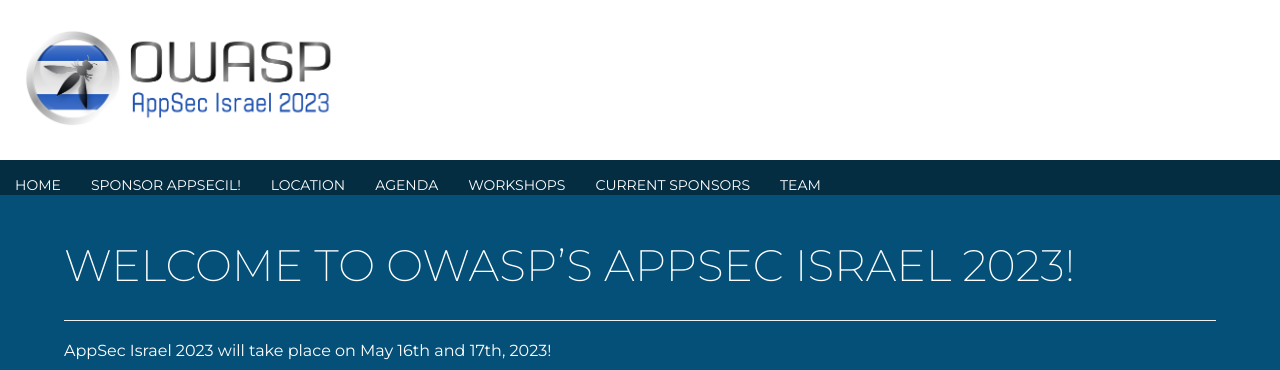
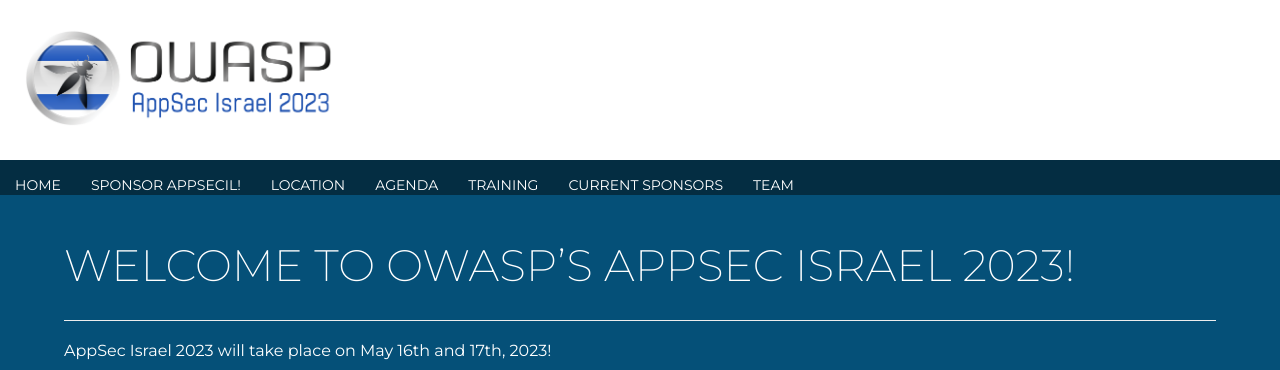
Before and after one commit to OWASP/www-event-appsecil-2023, a Jekyll site: the page built from index.md, in a window 1280 px wide. Shown: the top 370 px of the page. Built offline with Jekyll 4.4.1, drawn with Linux system fonts in a browser that asks for light colours; our own code applies the rules of GitHub Pages for plain Markdown files.

Commit message:
Update menus.yml

```diff
--- a/_data/menus.yml
+++ b/_data/menus.yml
@@ -14,7 +14,7 @@
   url  : Location
 - title: Agenda
   url  : Agenda
-- title: Workshops
+- title: Training
   url  : Training
 #- title: WIA
 #  url  : WIA
```
